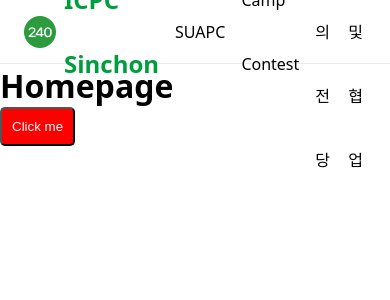
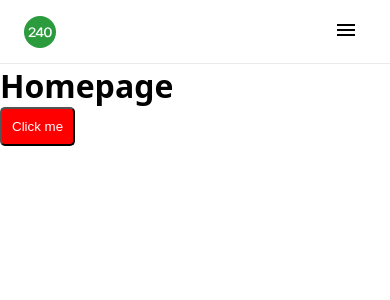
Before and after one commit to icpc-sinchon/icpc-sinchon-workspace, a Next.js app in the folder apps/homepage/: page / in a window 390 px wide. Shown: the top 300 px of the page. Built offline with nearby package versions, Linux system fonts and the light colour scheme.

Commit message:
style: 페이지 헤더 네비게이션이 모바일 환경에서 햄버거 메뉴로 표시되도록 하기

```diff
--- a/apps/homepage/src/ui/Header/Logo.tsx
+++ b/apps/homepage/src/ui/Header/Logo.tsx
@@ -14,8 +14,14 @@
 `;
 
 const LogoTitle = styled.h1`
+  display: none;
+
   font-size: 1.5rem;
   color: ${(props) => props.theme.colors.primarySurface};
+
+  @media (min-width: 768px) {
+    display: block;
+  }
 `;
 
 function Logo() {
--- /dev/null
+++ b/apps/homepage/src/ui/Header/MobileNavigation.tsx
@@ -0,0 +1,78 @@
+"use client";
+import type { Category } from "./Navigation";
+import Link from "next/link";
+import styled from "styled-components";
+import { useState } from "react";
+import { CloseIcon, HamburgerIcon } from "./icons";
+
+const Nav = styled.nav<{ $isOpen: boolean }>`
+  position: fixed;
+  top: 4rem;
+  left: 0;
+  width: 100%;
+  height: 100%;
+  display: flex;
+  flex-direction: column;
+  align-items: flex-start;
+  display: ${(props) => (props.$isOpen ? "flex" : "none")};
+  background: ${(props) => props.theme.colors.white};
+
+  @media (min-width: 768px) {
+    display: none;
+  }
+`;
+
+const NavLink = styled(Link)`
+  width: 100%;
+  padding: 0 1rem;
+  line-height: 3rem;
+  text-decoration: none;
+  color: ${(props) => props.theme.colors.black};
+  border-bottom: 1px solid #eaeaea;
+
+  &:hover {
+    background: ${(props) => props.theme.colors.primaryBackground};
+  }
+`;
+
+const MenuToggleButton = styled.button`
+  height: 100%;
+  display: block;
+  background: none;
+  border: none;
+  cursor: pointer;
+  padding: 1rem;
+
+  &:hover {
+    background: ${(props) => props.theme.colors.primaryBackground};
+  }
+
+  @media (min-width: 768px) {
+    display: none;
+  }
+`;
+
+function MobileNavigation({ categories }: { categories: Category[] }) {
+  const [isOpen, setIsOpen] = useState(false);
+
+  const toggleMenu = () => {
+    setIsOpen(!isOpen);
+  };
+
+  return (
+    <>
+      <MenuToggleButton onClick={toggleMenu}>
+        {isOpen ? <CloseIcon /> : <HamburgerIcon />}
+      </MenuToggleButton>
+      <Nav $isOpen={isOpen}>
+        {categories.map((category) => (
+          <NavLink key={category.url} href={category.url} passHref>
+            {category.title}
+          </NavLink>
+        ))}
+      </Nav>
+    </>
+  );
+}
+
+export default MobileNavigation;
--- a/apps/homepage/src/ui/Header/Navigation.tsx
+++ b/apps/homepage/src/ui/Header/Navigation.tsx
@@ -8,12 +8,16 @@
 
 const Nav = styled.nav`
   height: 100%;
-  display: flex;
+  display: none;
   align-items: center;
+
+  @media (min-width: 768px) {
+    display: flex;
+  }
 `;
 
 const NavLink = styled(Link)`
-  padding: 0 0.5rem;
+  padding: 0 1rem;
   line-height: 4rem;
   text-decoration: none;
   color: ${(props) => props.theme.colors.black};
@@ -23,6 +27,7 @@
   }
 `;
 
+// TODO: 페이지 전환, 너비 전환 시 메뉴가 접히도록 하기
 function Navigation({ categories }: { categories: Category[] }) {
   return (
     <Nav>
--- /dev/null
+++ b/apps/homepage/src/ui/Header/icons.tsx
@@ -0,0 +1,34 @@
+export const HamburgerIcon = ({
+  size = 24,
+  color = "black",
+}: { size?: number; color?: string }) => (
+  <svg
+    width={size}
+    height={size}
+    viewBox="0 0 24 24"
+    fill="none"
+    xmlns="http://www.w3.org/2000/svg"
+  >
+    <title>Hamburger button icon</title>
+    <rect x="3" y="6" width="18" height="2" fill={color} />
+    <rect x="3" y="11" width="18" height="2" fill={color} />
+    <rect x="3" y="16" width="18" height="2" fill={color} />
+  </svg>
+);
+
+export const CloseIcon = ({
+  size = 24,
+  color = "black",
+}: { size?: number; color?: string }) => (
+  <svg
+    width={size}
+    height={size}
+    viewBox="0 0 24 24"
+    fill="none"
+    xmlns="http://www.w3.org/2000/svg"
+  >
+    <title>Close button icon</title>
+    <line x1="4" y1="4" x2="20" y2="20" stroke={color} strokeWidth="2" />
+    <line x1="20" y1="4" x2="4" y2="20" stroke={color} strokeWidth="2" />
+  </svg>
+);
--- a/apps/homepage/src/ui/Header/index.tsx
+++ b/apps/homepage/src/ui/Header/index.tsx
@@ -6,6 +6,7 @@
 import type { Category } from "./Navigation";
 import Navigation from "./Navigation";
 import { forwardRef } from "react";
+import MobileNavigation from "./MobileNavigation";
 
 // 각 라우트에서는 가장 최근의 카테고리 정보(예를 들어 지금 2024년 여름이면 2024 여름 SUAPC)를 가져와서 렌더링한다.
 const categories: Category[] = [
@@ -33,6 +34,7 @@
         <Logo />
       </LogoLink>
       <Navigation categories={categories} />
+      <MobileNavigation categories={categories} />
     </HeaderContainer>
   );
 }
```
